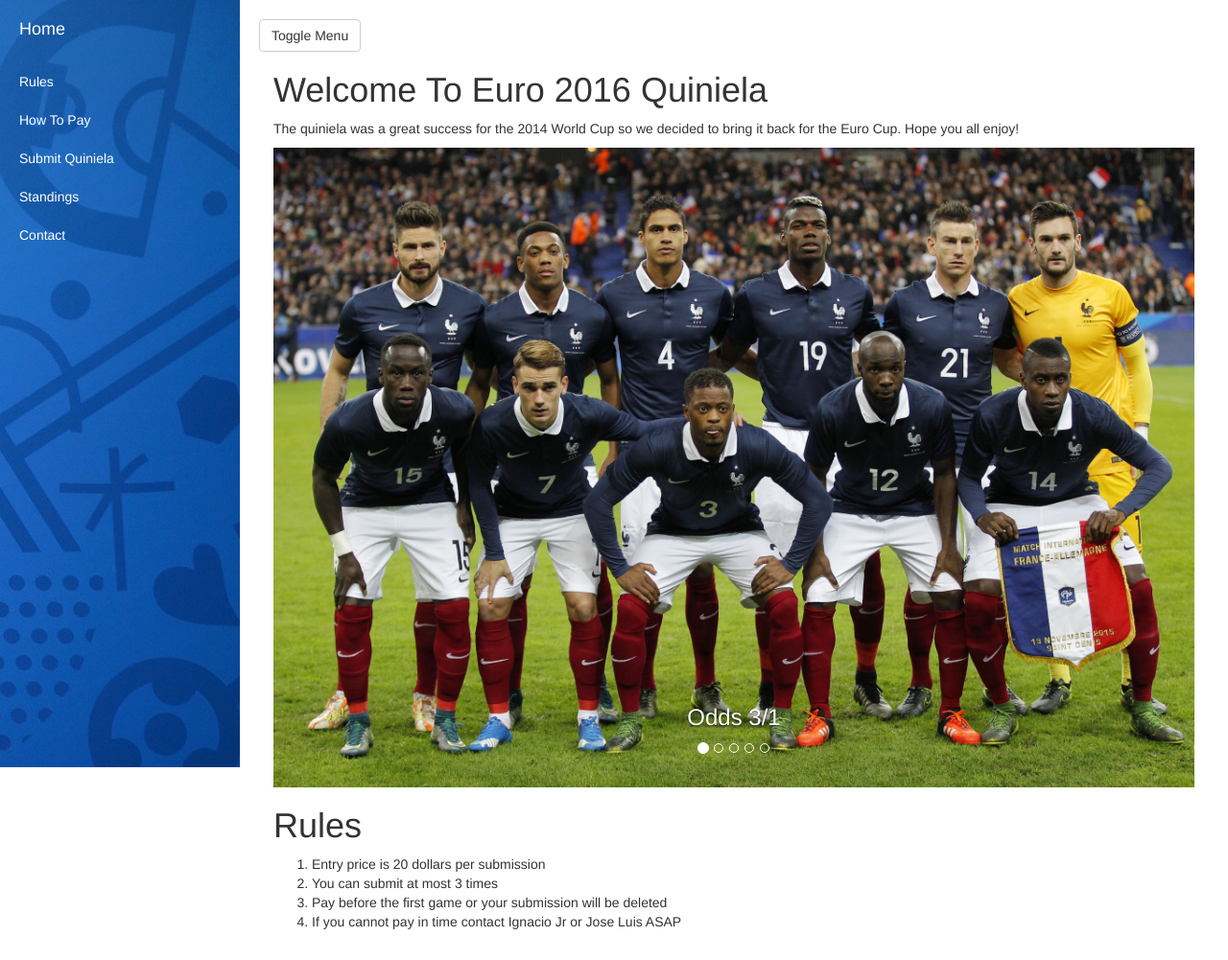
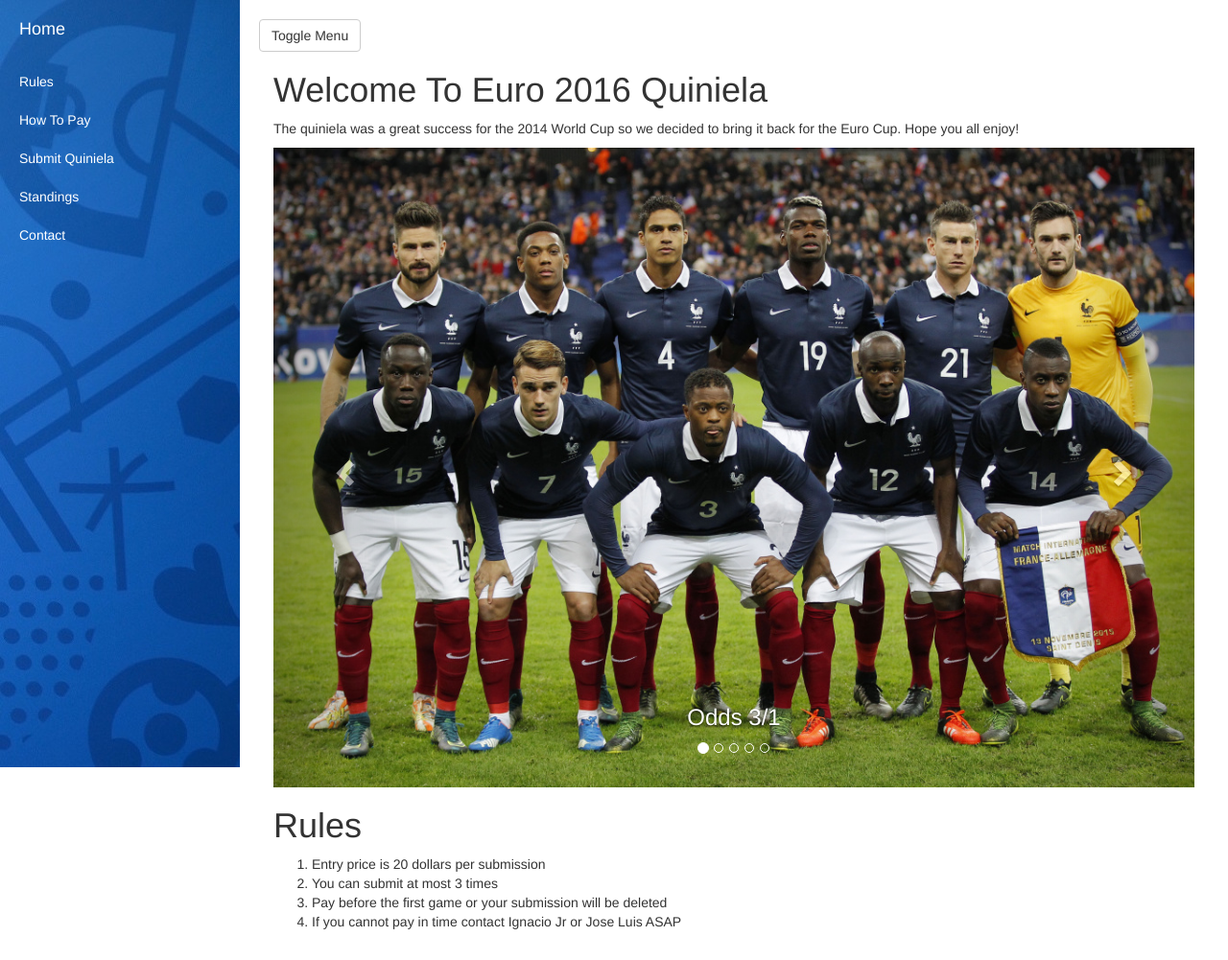
Before and after one commit to itorras13/Euro2016, a Flask app: page / in a window 1280 px wide. Shown: the top 1001 px of the page at 96% size. Run offline with Flask 2, Linux system fonts and the light colour scheme; some libraries are stand-ins or nearby versions.

Commit message:
uncomment carousel controls

```diff
--- a/templates/index.html
+++ b/templates/index.html
@@ -113,14 +113,14 @@
                                 </div>
                             </div>
                             <!-- Controls -->
-                            <!-- <a class="left carousel-control" href="#carousel-example-generic" role="button" data-slide="prev">
+                            <a class="left carousel-control" href="#carousel-example-generic" role="button" data-slide="prev">
                                 <span class="glyphicon glyphicon-chevron-left" aria-hidden="true"></span>
                                 <span class="sr-only">Previous</span>
                             </a>
                             <a class="right carousel-control" href="#carousel-example-generic" role="button" data-slide="next">
                                 <span class="glyphicon glyphicon-chevron-right" aria-hidden="true"></span>
                                 <span class="sr-only">Next</span>
-                            </a> -->
+                            </a>
                         </div>
                     </div>
                 </div>
```
